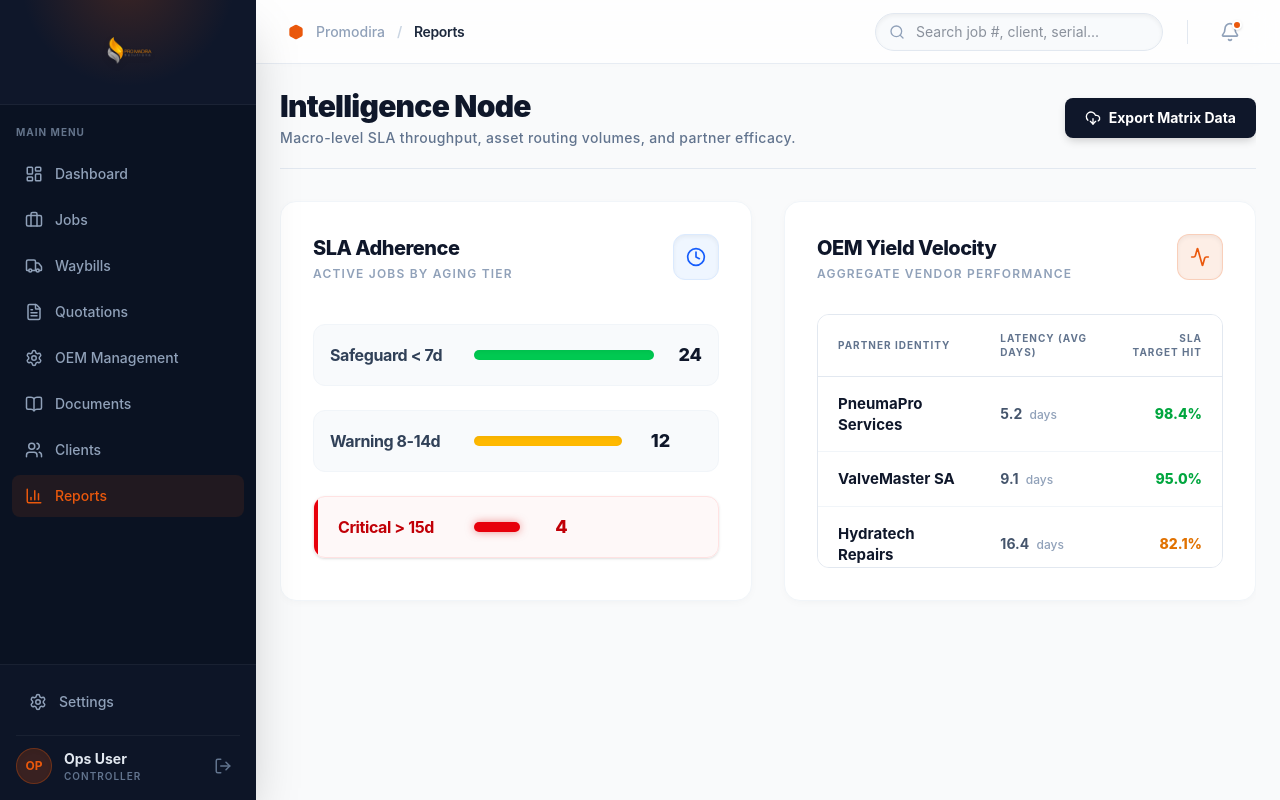
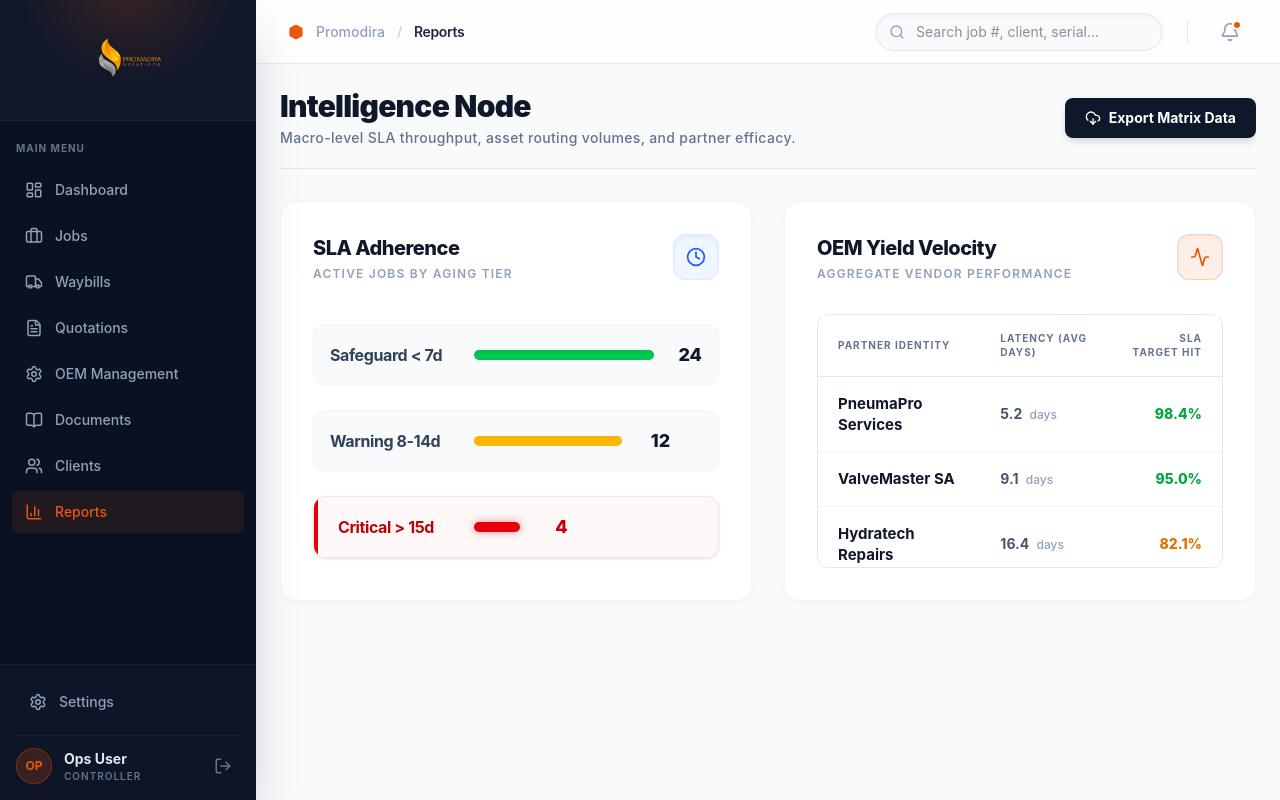
Before and after one commit to Ndumiso-Y/Pro-Madira-Tracker, a React (Vite) app: page /reports in a window 1280 px wide. Built offline with nearby package versions, Linux system fonts and the light colour scheme.

Commit message:
UI: increase logo prominence and add Promodira favicon

```diff
--- a/index.html
+++ b/index.html
@@ -2,9 +2,9 @@
 <html lang="en">
   <head>
     <meta charset="UTF-8" />
-    <link rel="icon" type="image/svg+xml" href="/favicon.svg" />
+    <link rel="icon" type="image/png" href="/ProMadiraLogoTransparent.png" />
     <meta name="viewport" content="width=device-width, initial-scale=1.0" />
-    <title>temp_vite_app</title>
+    <title>Promodira Operations Command</title>
   </head>
   <body>
     <div id="root"></div>
--- a/src/components/Sidebar.tsx
+++ b/src/components/Sidebar.tsx
@@ -16,9 +16,9 @@ export default function Sidebar() {
   return (
     <div className="w-64 bg-[#0a1222] text-white flex flex-col h-full shrink-0 shadow-2xl relative z-20">
       {/* Brand Header */}
-      <div className="p-6 flex items-center justify-center border-b border-white/5 shrink-0 bg-[#0f172a] relative overflow-hidden">
+      <div className="p-5 flex items-center justify-center border-b border-white/5 shrink-0 bg-[#0f172a] relative overflow-hidden min-h-[100px]">
         <div className="absolute inset-0 opacity-20 pointer-events-none" style={{ backgroundImage: 'radial-gradient(circle at 50% -20%, #ea580c 0%, transparent 60%)' }}></div>
-        <img src="/ProMadiraLogoTransparent.png" alt="ProMadira Logo" className="h-14 object-contain relative z-10 filter drop-shadow-md" />
+        <img src="/ProMadiraLogoTransparent.png" alt="ProMadira Logo" className="w-full max-h-20 object-contain relative z-10 filter drop-shadow-lg" />
       </div>
 
       <div className="px-4 py-3 text-[10px] font-bold uppercase tracking-widest text-[#64748b] mt-2 border-b border-transparent">
```
